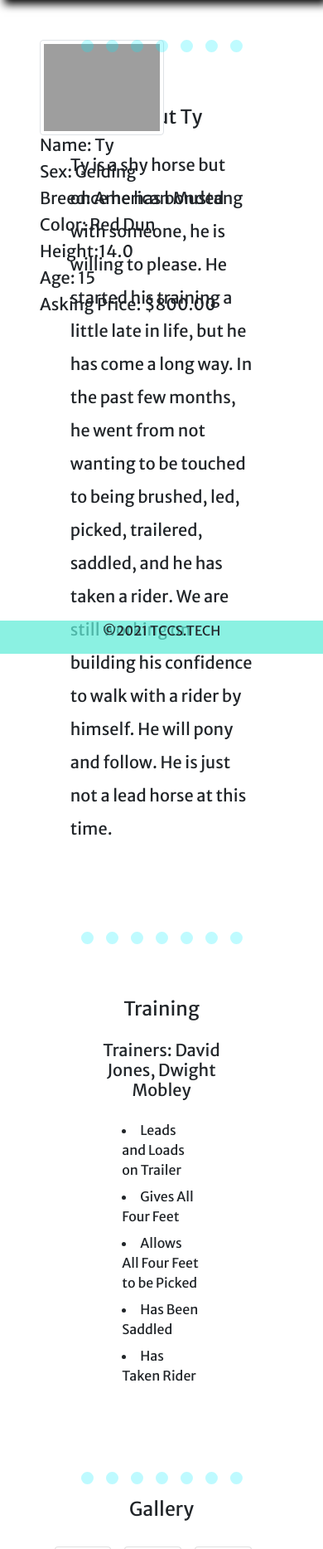
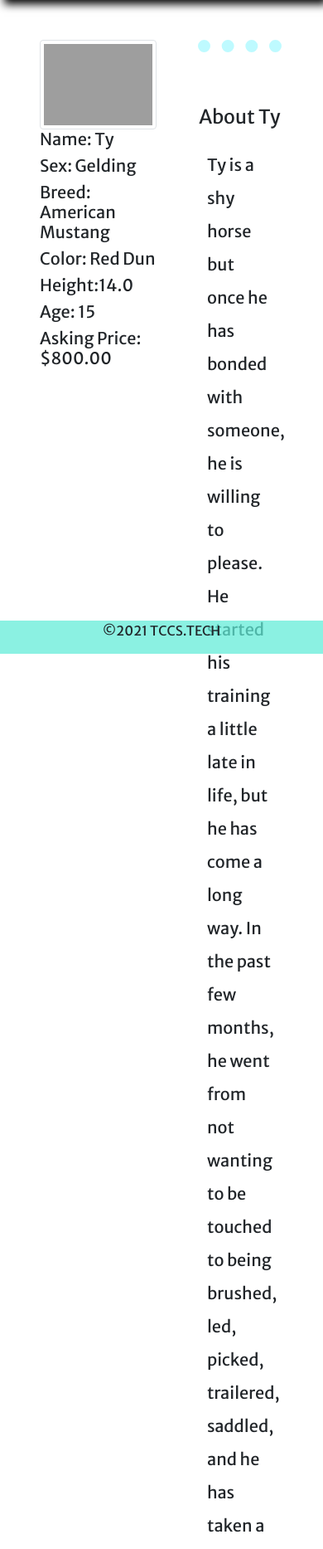
Before and after one commit to tccSolutions/tccs-flask, a Flask app: a page that uses templates/horse.html in a window 390 px wide. Shown: the part 56-1923 px from the top of the page at 83% size. Run offline with Flask 2, Linux system fonts and the light colour scheme; data comes from the database, SQL or seed files in the repository; some libraries are stand-ins or nearby versions; grey boxes are pictures that could not be loaded.

Commit message:
update horse.html for friendlier mobil

```diff
--- a/templates/horse.html
+++ b/templates/horse.html
@@ -9,11 +9,14 @@
     <title>{{horse.name}}</title>
 </head>
 
-<body>
+
     {% extends 'index.html' %}
     {%block content%}
-    <div class="position-fixed mt-5 ms-5">
-        {% if horse_images|count > 0  %}
+
+        <div class="d-flex  align-items-start">
+            <div class="">
+                <section id="left_bar" class="ms-5 mt-5 ">
+                    {% if horse_images|count > 0 %}
                     {% set selected_photo = horse_images|random %}
                     <div>
                         <img src={{selected_photo["url"]}} class="img-thumbnail" width="150px" alt="..." />
@@ -37,9 +40,13 @@
                         <button id="update_horse_btn" class="btn btn-info">Update {{horse.name}}'s Info</button>
                         {% endif%}
                     </div>
+                </section>
             </div>
-    <div id="horse_info">
-    <hr class="mx-auto mt-5 w-50" style="border-bottom: none; border-top: 15px dotted #00edff; background: none">
+
+            <div class=" w-75 align-content-center">
+                <section  id="horse_info" class="col">
+                    <hr class="mx-auto mt-5 w-50"
+                        style="border-bottom: none; border-top: 15px dotted #00edff; background: none">
                     <div class="container mt-3 p-5">
                         <div class="text-center">
                             <h3>About {{horse.name}}</h3>
@@ -48,8 +55,10 @@
                             <h5 class="lh-lg">{{horse.bio}}</h5>
                         </div>
                     </div>
-    <hr class="mx-auto mt-5 w-50" style="border-bottom: none; border-top: 15px dotted #00edff; background: none">
-    <div class="container mt-3 mb-5 p-5">
+                </section>
+                <section id="training" class=" mt-3 mb-5 p-5">
+                            <hr class="mx-auto mt-5 w-50"
+                            style="border-bottom: none; border-top: 15px dotted #00edff; background: none">
                             <div class="text-center">
                                 <h3>Training</h3>
                             </div>
@@ -57,7 +66,6 @@
                                 <div class="text-center mb-4">
                                     <h5>Trainers: David Jones, Dwight Mobley</h5>
                                 </div>
-
                                 <div class="mx-auto text-start" style="width: 65%;">
                                     {% for line in horse.training.split(".") %}
                                     {% if line != ""%}
@@ -66,45 +74,51 @@
                                     {% endfor %}
                                 </div>
                             </div>
-    </div>
-
-    <hr class="mx-auto mt-5 w-50" style="border-bottom: none; border-top: 15px dotted #00edff; background: none">
-    <div class="container mt-3 mb-5">
+                </section>
+                <section id="gallery" class=" mt-3 mb-5 mx-auto">
+                            <hr class="mx-auto w-50"
+                            style="border-bottom: none; border-top: 15px dotted #00edff; background: none">
                             <div class="text-center">
                                 <h3>Gallery</h3>
                             </div>
-        <div class="d-flex flex-wrap w-75 mx-auto mt-4">
+                            <div class="d-flex flex-wrap w-75 mx-auto mt-4 border border-1">
                                 {%for image in horse_images%}
-            <button onclick=setUrl class='card p-2 m-2 w-25' data-bs-toggle="modal" data-bs-target="#large_horse_modal">
+                                <button class='card p-2 m-2 w-25 horse_btn' data-bs-toggle="modal"
+                                    data-bs-target="#large_horse_modal">
                                     <img class='card-img-top' src={{image.url}} alt="horse image" />
                                     <p class='card-text'>{{image.comment}}</p>
                                 </button>
                                 {% endfor %}
                             </div>
-    </div>
-    <div id="large_horse_modal" class="modal">
-        <div class="modal-dialog modal-dialog-centered">
-            <div class="modal-body">
-                <img src="" alt="horse image" width="100%" />
+                </section>
             </div>
         </div>
+
+
+
+
+
+        <!-- Horse Modal -->
+        <div id="large_horse_modal" class="modal">
+            <div class="modal-dialog modal-dialog-centered ">
+                <div class="modal-body">
+                    <img id="big_image" src="" alt="horse image"
+                        class="rounded position-fixed top-50 start-50 translate-middle" width="1000em" />
                 </div>
             </div>
         </div>
 
     <!-- FORM TO UPDATE HORSE -->
-
-     <form enctype="multipart/form-data" id="update_horse_form" action="{{url_for('update_horse')}}" method="POST" class="w-50 shadow-lg p-3 position-absolute start-50 translate-middle"
-     style="visibility:hidden; top:85%">
+    <form enctype="multipart/form-data" id="update_horse_form" action="{{url_for('update_horse')}}" method="POST"
+        class="w-50 shadow-lg p-3 position-absolute start-50 translate-middle" style="visibility:hidden; top:85%">
         <h2 class="text-center">Update {{horse.name}}'s Information</h2>
-            <input type="hidden" name="id" value ={{horse.id}}
-         <div class="row mx-auto">
+        <input type="hidden" name="id" value={{horse.id}} <div class="row mx-auto">
         <div class="form-floating mb-3 w-50 mx-auto row">
-                 <input name="name"" type="text" class="form-control" id="update_name" value="{{horse.name}}">
+            <input name="name"" type=" text" class="form-control" id="update_name" value="{{horse.name}}">
             <label for="name">Name</label>
         </div>
         <div class="form-floating mb-3  w-50 mx-auto row">
-                 <input name="breed"" type="text" class="form-control" id="update_breed" value="{{horse.breed}}">
+            <input name="breed"" type=" text" class="form-control" id="update_breed" value="{{horse.breed}}">
             <label for="breed">Breed</label>
         </div>
         </div>
@@ -112,40 +126,43 @@
 
         <div class="row   mx-auto">
             <div class="form-floating mb-3 col">
-                 <input name="color"" type="text" class="form-control" id="update_color" value="{{horse.color}}">
+                <input name="color"" type=" text" class="form-control" id="update_color" value="{{horse.color}}">
                 <label for="color">Color</label>
             </div>
             <div class="form-floating mb-3  w-50 mx-auto col">
-                 <input name="saddle_time"" type="text" class="form-control" id="update_saddle_time" value="{{horse.saddle_time}}">
+                <input name="saddle_time"" type=" text" class="form-control" id="update_saddle_time"
+                    value="{{horse.saddle_time}}">
                 <label for="saddle_time">Saddle Time</label>
             </div>
         </div>
 
         <div class="row  mx-auto justify-content-left">
             <div class="form-floating mb-3 col">
-                 <input name="sex"" type="text" class="form-control" id="update_sex" value="{{horse.sex}}">
+                <input name="sex"" type=" text" class="form-control" id="update_sex" value="{{horse.sex}}">
                 <label for="sex">Sex</label>
             </div>
             <div class="form-floating col">
-                 <input name="age"" type="number" class="form-control" id="update_age" value={{horse.age}}>
+                <input name="age"" type=" number" class="form-control" id="update_age" value={{horse.age}}>
                 <label for="age">Age</label>
             </div>
             <div class="form-floating mb-3 col">
-                 <input name="height"" type="float" class="form-control" id="update_height" value={{horse.height}}>
+                <input name="height"" type=" float" class="form-control" id="update_height" value={{horse.height}}>
                 <label for="height">Height</label>
             </div>
         </div>
 
         <div class="form-floating mb-3 col w-25 mx-auto">
-             <input name="price"" type="float" class="form-control" id="update_price" value={{horse.price}}>
+            <input name="price"" type=" float" class="form-control" id="update_price" value={{horse.price}}>
         </div>
         <div class="form-floating mb-3">
-             <textarea name="training" class="form-control"  rows="20" style="height: 100%;"
-             placeholder="Enter Completed Training. Place a Period for a new line." id="update_training" >{{horse.training}}</textarea>
+            <textarea name="training" class="form-control" rows="20" style="height: 100%;"
+                placeholder="Enter Completed Training. Place a Period for a new line."
+                id="update_training">{{horse.training}}</textarea>
             <label for="training">Enter Training Accomplishments. Periods Start New Bullet Points</label>
         </div>
         <div class="form-floating mb-3">
-             <textarea name="bio" class="form-control"  rows="20" style="height: 100%;" placeholder="Enter Bio" id="update_bio" >{{horse.bio}}</textarea>
+            <textarea name="bio" class="form-control" rows="20" style="height: 100%;" placeholder="Enter Bio"
+                id="update_bio">{{horse.bio}}</textarea>
             <label for="training">Enter Bio</label>
         </div>
         <div class="form-floating mb-3">
@@ -166,12 +183,12 @@
         let update_horse_btn = document.getElementById('update_horse_btn')
         let cancel_button = document.getElementsByClassName("cancel_btn")[0]
         let horse_info = document.getElementById("horse_info")
-        update_horse_btn.onclick = function(){
+        update_horse_btn.onclick = function () {
             update_horse_form.style.visibility = "visible"
             horse_info.style.visibility = "hidden"
         }
 
-        cancel_button.onclick = function(){
+        cancel_button.onclick = function () {
             update_horse_form.style.visibility = 'hidden'
             horse_info.style.visibility = "visible"
 
@@ -180,6 +197,13 @@
             document.documentElement.scrollTop = 0; // For Chrome, Firefox, IE and Opera
         }
 
+        horse_btns = document.getElementsByClassName("horse_btn")
+        Array.from(horse_btns).forEach(function (button) {
+            button.onclick = function (event) {
+                console.log(event.target)
+                document.getElementById("big_image").src = event.target.src
+            }
+        })
     </script>
 
     {%endblock%}
```
Lines whose indentation alone changed are shown as unchanged.
